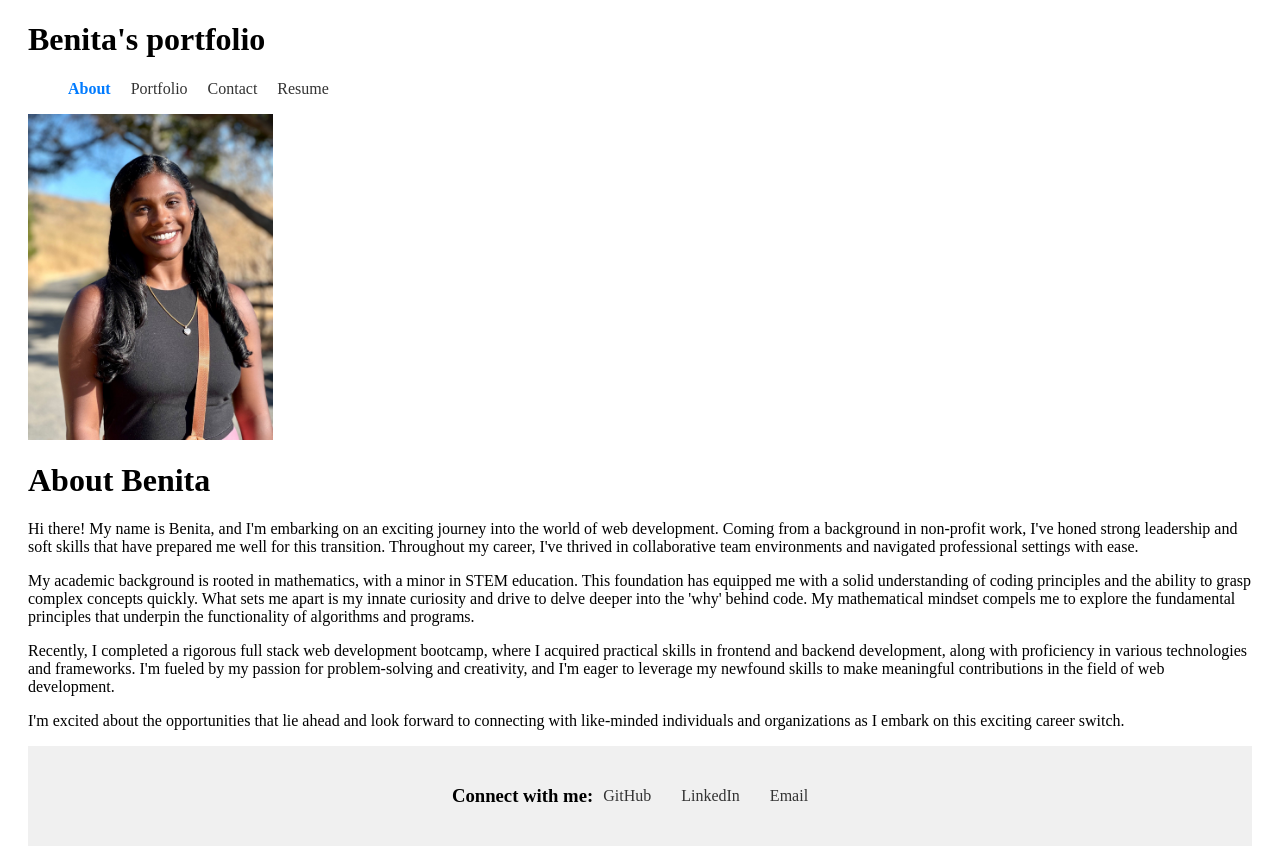
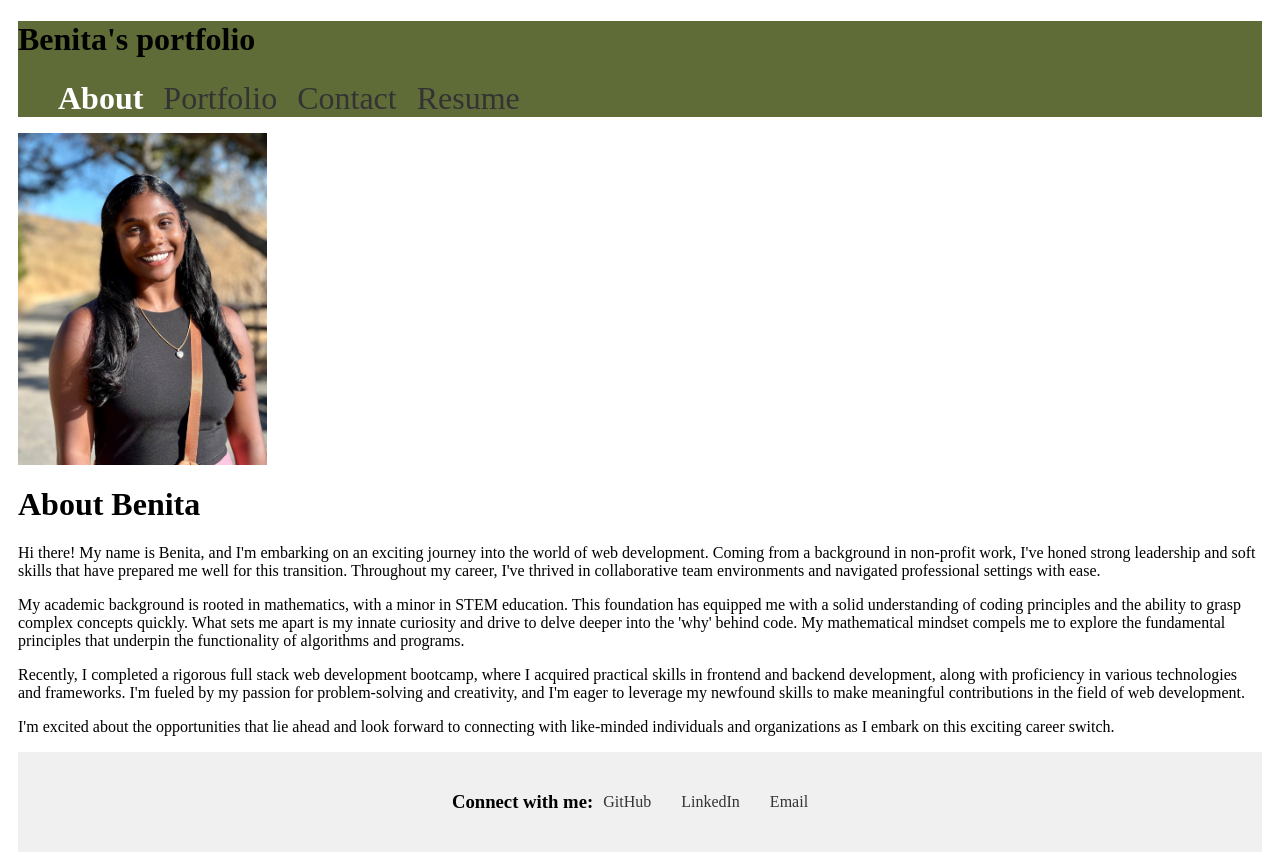
Before and after one commit to benitaisaac/react-portfolio, a React (Vite) app in the folder react-portfolio/: page / in a window 1280 px wide. Built offline with nearby package versions, Linux system fonts and the light colour scheme.

Commit message:
made navbar with bigger text and changed some styling

```diff
--- a/react-portfolio/src/components/Header.jsx
+++ b/react-portfolio/src/components/Header.jsx
@@ -1,13 +1,14 @@
-import Navigation from './Navigation';
+import Navigation from "./Navigation";
 
 function Header() {
-
-    return(
-        <div className='main'>
-            <h1> Benita's portfolio </h1>
-            <Navigation />
-        </div>
-    );
+  return (
+    <div className='header-wrapper'>
+      <div className="main">
+        <h1> Benita's portfolio </h1>
+        <Navigation />
+      </div>
+    </div>
+  );
 }
 
 export default Header;
--- a/react-portfolio/src/components/Navigation.jsx
+++ b/react-portfolio/src/components/Navigation.jsx
@@ -16,7 +16,7 @@ function Navigation() {
         <li className='m1'>
           <Link
             to="/"
-            className={currentPage === '/' ? 'nav-link active' : 'nav-link'}
+            className={`${currentPage === '/' ? 'nav-link active' : 'nav-link'} bigger-text`}
             onClick={() => handleNavigationClick('about')}
           >
             About
@@ -25,7 +25,7 @@ function Navigation() {
         <li className='m1'>
           <Link
             to="/portfolio"
-            className={currentPage === '/portfolio' ? 'nav-link active' : 'nav-link'}
+            className={`${currentPage === '/portfolio' ? 'nav-link active' : 'nav-link'} bigger-text`}
             onClick={() => handleNavigationClick('portfolio')}
           >
             Portfolio
@@ -34,7 +34,7 @@ function Navigation() {
         <li className='m1'>
           <Link
             to="/contact"
-            className={currentPage === '/contact' ? 'nav-link active' : 'nav-link'}
+            className={`${currentPage === '/contact' ? 'nav-link active' : 'nav-link'} bigger-text`}
             onClick={() => handleNavigationClick('contact')}
           >
             Contact
@@ -43,7 +43,7 @@ function Navigation() {
         <li className='m1'>
           <Link
             to="/resume"
-            className={currentPage === '/resume' ? 'nav-link active' : 'nav-link'}
+            className={`${currentPage === '/resume' ? 'nav-link active' : 'nav-link'} bigger-text`}
             onClick={() => handleNavigationClick('resume')}
           >
             Resume
--- a/react-portfolio/src/index.css
+++ b/react-portfolio/src/index.css
@@ -1,5 +1,10 @@
+/* styling for header */
+.header-wrapper {
+  background-color: #606c38;
+}
+
 .container {
-  margin: 20px;
+  margin: 10px;
 }
 
 .flex-row {
@@ -92,6 +97,9 @@ footer p {
   text-decoration: none;
   color: #333;
 }
+.bigger-text {
+  font-size: xx-large;
+}
 
 .nav-link:visited {
   color: #333; /* Set the same color as for unvisited links */
@@ -99,7 +107,7 @@ footer p {
 
 /* Define styles for active navigation link */
 .nav-link.active {
-  color: #007bff; /* Change the color of the active link */
+  color: white; /* Change the color of the active link */
   font-weight: bold; /* Make the active link bold */
   /* Add additional styles as needed */
 }
```
